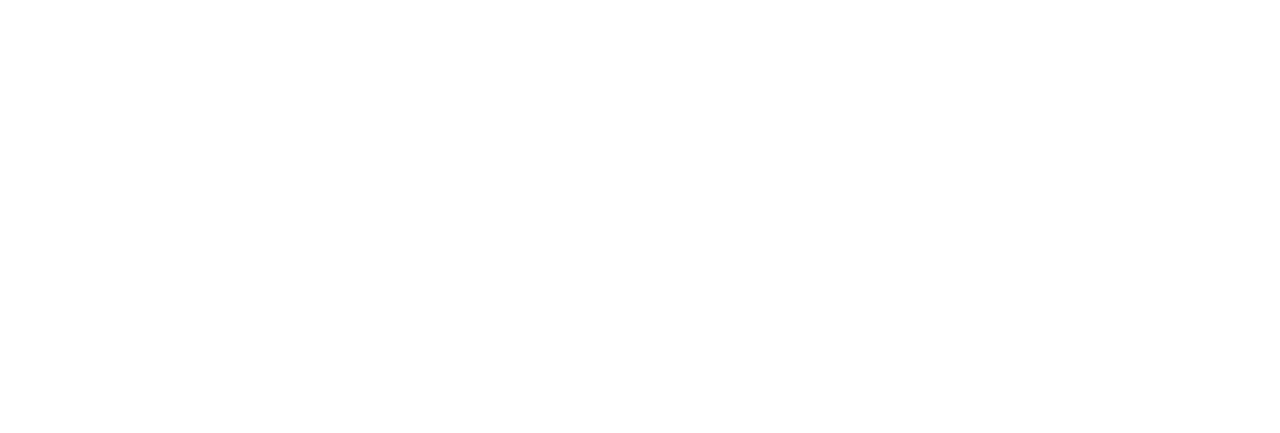
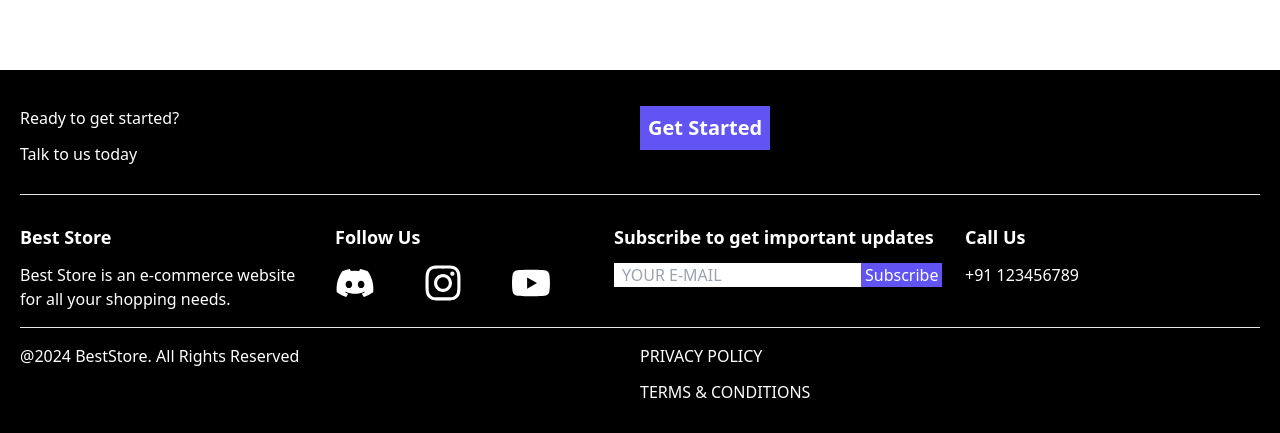
Before and after one commit to mukulsharma2/best-store, a React (Create React App) app: page / in a window 1280 px wide. Shown: the part 1068-1501 px from the top of the page. Before the commit the page ends 1058 px from the top, so only its background shows below. Built offline with nearby package versions, Linux system fonts and the light colour scheme.

Commit message:
footer component completed

```diff
--- a/src/App.js
+++ b/src/App.js
@@ -8,23 +8,24 @@
 import Cart from "./components/Cart";
 import ErrorPage from "./components/ErrorPage";
 import Header from "./components/Header";
+import Footer from "./components/Footer";
 
 function App() {
   return (
     <div className="font-sans">
-
-    <BrowserRouter>
-    <Header/>
-      <Routes>
-        <Route path="/" element={<Home/>} />
-        <Route path="/about" element={<About/>} />
-        <Route path="/products" element={<Products/>} />
-        <Route path="/contact" element={<Contact/>} />
-        <Route path="/singleproduct/:id" element={<SingleProduct/>} />
-        <Route path="/cart" element={<Cart/>} />
-        <Route path="*" element={<ErrorPage/>} />
-      </Routes>
-    </BrowserRouter>
+      <BrowserRouter>
+        <Header />
+        <Routes>
+          <Route path="/" element={<Home />} />
+          <Route path="/about" element={<About />} />
+          <Route path="/products" element={<Products />} />
+          <Route path="/contact" element={<Contact />} />
+          <Route path="/singleproduct/:id" element={<SingleProduct />} />
+          <Route path="/cart" element={<Cart />} />
+          <Route path="*" element={<ErrorPage />} />
+        </Routes>
+        <Footer />
+      </BrowserRouter>
     </div>
   );
 }
--- /dev/null
+++ b/src/components/Footer.js
@@ -0,0 +1,77 @@
+import React from "react";
+import { FaDiscord, FaInstagram, FaYoutube } from "react-icons/fa";
+import { Link } from "react-router-dom";
+
+const Footer = () => {
+  return (
+    <div className="mt-20 p-5 bg-black text-white">
+      <section className="my-4">
+        <div className="grid grid-cols-2">
+          <div>
+            <h3 className="mb-3">Ready to get started?</h3>
+            <h3>Talk to us today</h3>
+          </div>
+
+          <div>
+            <Link to="/">
+              <button className="bg-[#6254F3] p-2 font-semibold text-xl">
+                Get Started
+              </button>
+            </Link>
+          </div>
+        </div>
+        <hr className="my-7" />
+      </section>
+
+      <footer>
+        <div className="grid grid-cols-4 gap-5">
+          <div className="mr-2">
+            <h3 className="mb-3 font-bold text-lg">Best Store</h3>
+            <p>
+              Best Store is an e-commerce website for all your shopping needs.
+            </p>
+          </div>
+
+          <div>
+            <h3 className="mb-3 font-bold text-lg">Follow Us</h3>
+            <div className="flex gap-12 mt-2">
+              <div>
+                <FaDiscord size='2.5rem' />
+              </div>
+              <div>
+                <FaInstagram size='2.5rem' />
+              </div>
+              <div>
+                <FaYoutube size='2.5rem' />
+              </div>
+            </div>
+          </div>
+
+          <div className="-ml-9">
+            <h3 className="mb-3 font-bold text-lg">Subscribe to get important updates</h3>
+              <input type="email" name="email" autoComplete="off" placeholder="YOUR E-MAIL" className="px-2 text-black outline-none" />
+              <input type="submit" value="Subscribe" className="bg-[#6254F3] px-1 font-medium" />
+          </div>
+
+          <div>
+            <h3 className="mb-3 font-bold text-lg">Call Us</h3>
+            <h3>+91 123456789</h3>
+          </div>
+        </div>
+
+        <div className="my-3">
+          <hr className="my-4" />
+          <div className="grid grid-cols-2">
+            <p>@{new Date().getFullYear()} BestStore. All Rights Reserved</p>
+            <div>
+              <p className="mb-3">PRIVACY POLICY</p>
+              <p>TERMS & CONDITIONS</p>
+            </div>
+          </div>
+        </div>
+      </footer>
+    </div>
+  );
+};
+
+export default Footer;
```
